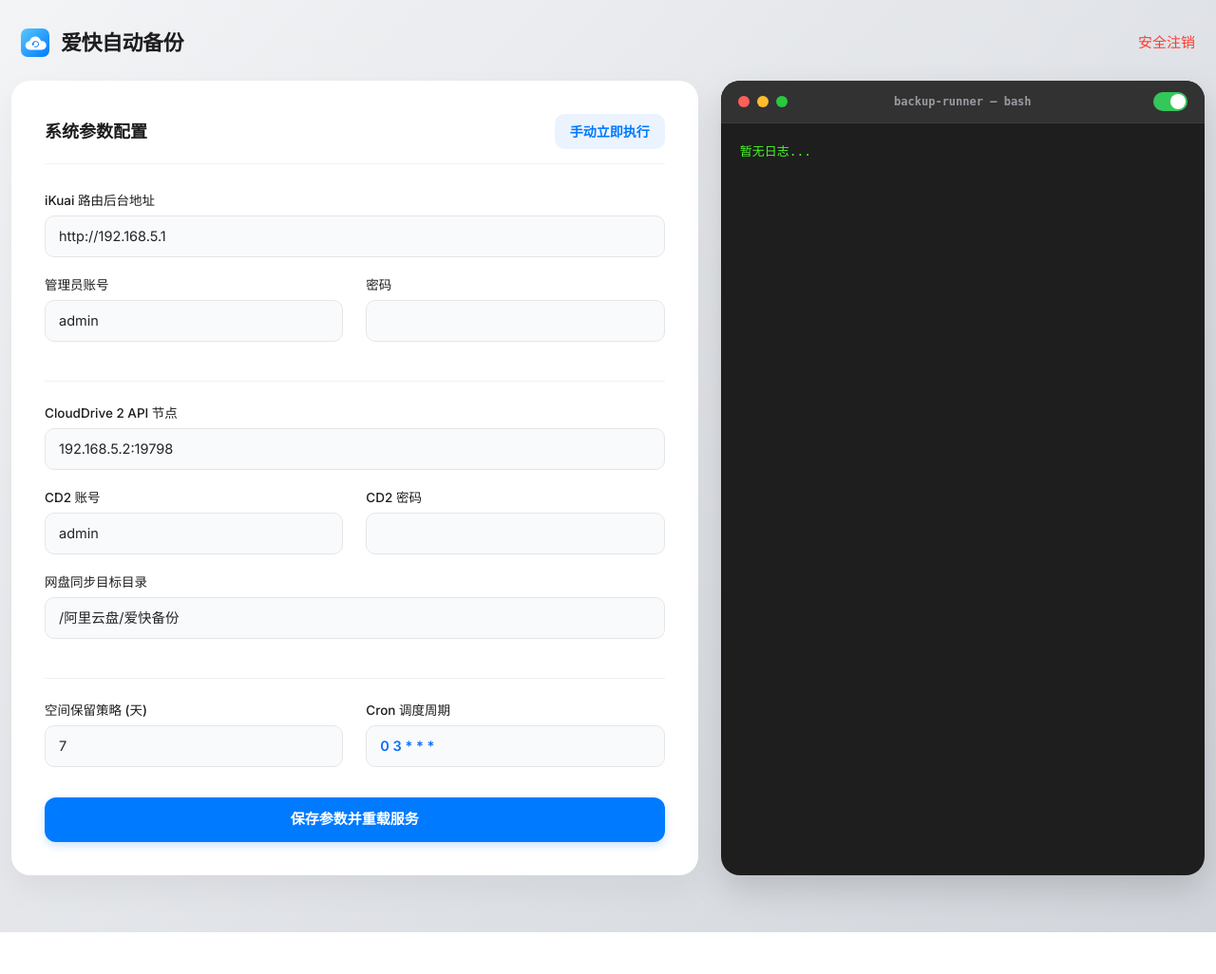
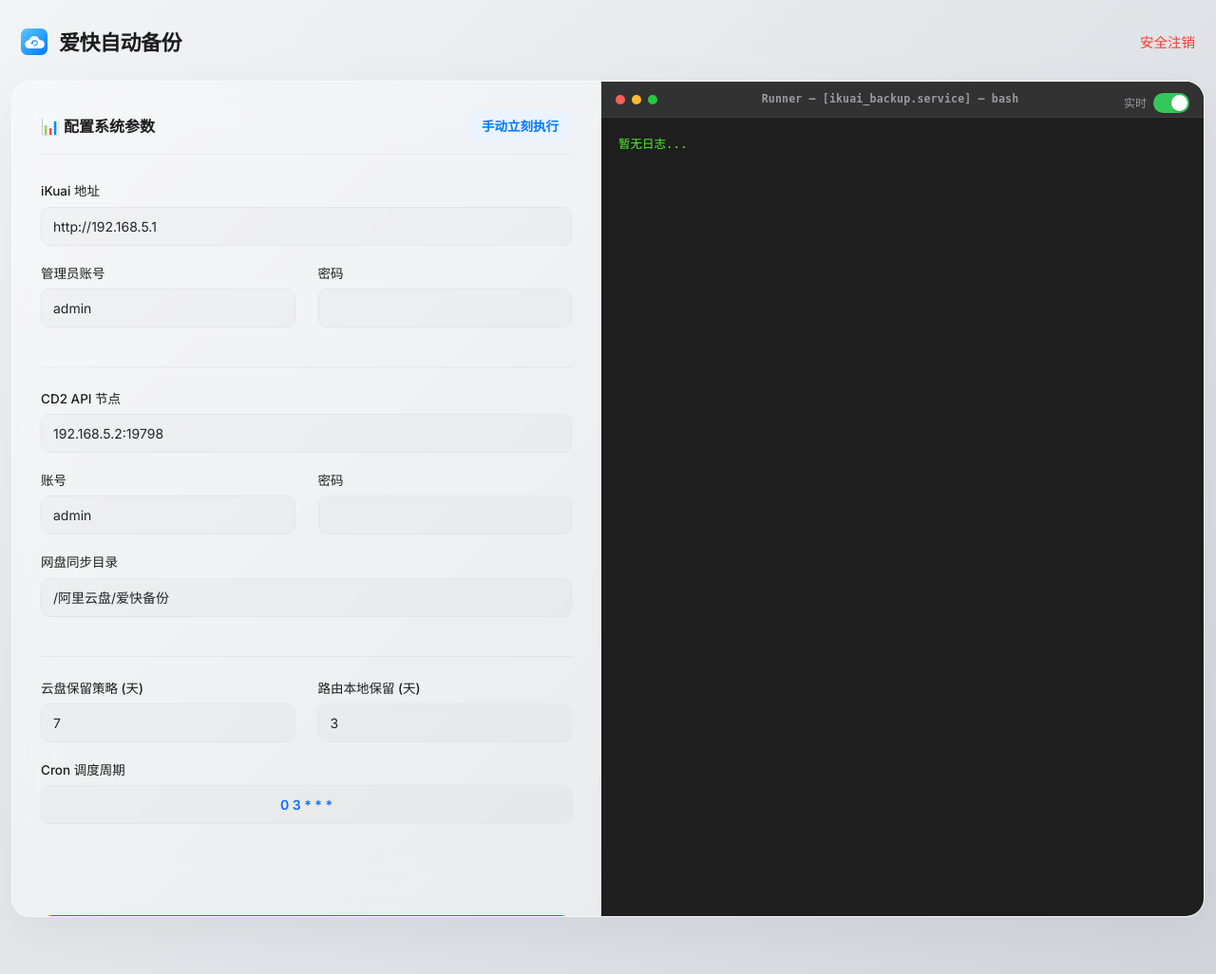
Before and after one commit to jiumian8/ikua-backup-jiumian, a Flask app: page / in a window 1280 px wide. Shown: the whole page at 95% size. Before the commit the page ends 982 px from the top, so only its background shows below. Run offline with Flask 3, Linux system fonts and the light colour scheme; the visitor is signed in with stand-in values (Sample User, id 1); parts of the project's set-up code (start-up, migrations or seed data) failed here and were passed over.

Commit message:
Refactor HTML structure and styling for UI components

```diff
--- a/templates/index.html
+++ b/templates/index.html
@@ -27,86 +27,66 @@
             display: flex; align-items: center; gap: 12px;
         }
 
-        /* 绝对对齐的卡片体系 */
-        .apple-card {
-            background: #FFFFFF; border-radius: 20px;
-            box-shadow: 0 15px 35px rgba(0, 0, 0, 0.05); border: none;
-            padding: 35px; display: flex; flex-direction: column;
-        }
-        .mac-terminal {
-            background-color: #1E1E1E; border-radius: 20px;
-            box-shadow: 0 15px 35px rgba(0, 0, 0, 0.15);
-            overflow: hidden; display: flex; flex-direction: column;
+        .suite-wrapper {
+            background: rgba(255, 255, 255, 0.4); backdrop-filter: blur(25px); -webkit-backdrop-filter: blur(25px);
+            border-radius: 20px; border: 1px solid rgba(255, 255, 255, 0.5);
+            box-shadow: 0 15px 50px rgba(0, 0, 0, 0.05); display: flex; overflow: hidden;
         }
 
+        .parameter-pane { flex: 0 0 620px; padding: 30px; border-right: 1px solid rgba(0, 0, 0, 0.05); }
         .pane-header {
             display: flex; justify-content: space-between; align-items: center;
-            margin-bottom: 25px; padding-bottom: 15px; border-bottom: 1px solid rgba(0,0,0,0.05);
+            margin-bottom: 25px; padding-bottom: 12px; border-bottom: 1px solid rgba(0,0,0,0.05);
         }
-        .pane-header h5 { margin:0; font-weight:600; font-size:18px;}
+        .pane-header h5 { margin:0; font-weight:600; font-size:16px;}
 
-        .form-label { font-weight: 500; font-size: 13.5px; margin-bottom: 6px;}
+        .form-label { font-weight: 500; color: var(--text-main); font-size: 13.5px; margin-bottom: 6px;}
         .form-control {
-            border-radius: 10px; border: 1px solid #E5E5E7;
-            padding: 10px 14px; background-color: #F9FAFB; font-size: 14.5px; transition: all 0.2s;
+            border-radius: 9px; border: 1px solid #E5E5E7;
+            padding: 9px 12px; background-color: rgba(0,0,0,0.02); font-size: 14px; transition: all 0.2s;
         }
-        .form-control:focus {
-            background-color: #fff; border-color: var(--apple-blue);
-            box-shadow: 0 0 0 3px rgba(0, 122, 255, 0.15);
+        .form-control:focus { background-color: #fff; border-color: var(--apple-blue); box-shadow: 0 0 0 3px rgba(0, 122, 255, 0.15); }
+
+        .terminal-pane { flex: 1; background-color: #1E1E1E; display: flex; flex-direction: column; }
+        .terminal-header {
+            background-color: #323233; padding: 10px 15px;
+            display: flex; justify-content: space-between; align-items: center; border-bottom: 1px solid rgba(255,255,255,0.05);
         }
-
-        /* 终端头部细节 */
-        .terminal-header {
-            background-color: #323233; padding: 12px 18px;
-            display: flex; justify-content: space-between; align-items: center;
-            border-bottom: 1px solid rgba(255,255,255,0.05);
-        }
-        .mac-dots { display: flex; gap: 8px; width: 60px;}
-        .mac-dot { width: 12px; height: 12px; border-radius: 50%; }
-        .dot-red { background-color: #FF5F56; cursor: pointer; }
+        .mac-dots { display: flex; gap: 7px; }
+        .mac-dot { width: 10px; height: 10px; border-radius: 50%; }
+        .dot-red { background-color: #FF5F56; cursor: pointer;}
         .dot-red:hover { opacity: 0.8; }
         .dot-yellow { background-color: #FFBD2E; }
         .dot-green { background-color: #27C93F; }
-        .terminal-title { color: #9A9AA1; font-size: 12px; font-weight: 600; font-family: monospace; text-align: center; flex: 1;}
-
-        .ios-toggle-label {
-            display: flex; align-items: center; gap: 8px; font-size: 12px; color: #9A9AA1; width: 60px; justify-content: flex-end;
-        }
-        .ios-switch { position: relative; display: inline-block; width: 36px; height: 20px; }
-        .ios-switch input { opacity: 0; width: 0; height: 0; }
-        .slider { position: absolute; cursor: pointer; top: 0; left: 0; right: 0; bottom: 0; background-color: #555; transition: .2s; border-radius: 20px; }
-        .slider:before { position: absolute; content: ""; height: 16px; width: 16px; left: 2px; bottom: 2px; background-color: white; transition: .2s; border-radius: 50%; }
-        input:checked + .slider { background-color: var(--apple-green); }
-        input:checked + .slider:before { transform: translateX(16px); }
+        .terminal-title { color: #9A9AA1; font-size: 11.5px; font-weight: 600; font-family: monospace; letter-spacing: 0.2px;}
 
         #logOutput {
-            flex-grow: 1; height: 100%; padding: 20px;
-            background-color: transparent; color: #4AF626;
-            font-family: 'SF Mono', Menlo, Consolas, monospace;
-            border: none; outline: none; resize: none; font-size: 13px; line-height: 1.6;
+            flex-grow: 1; padding: 18px; min-height: 500px; background-color: transparent; color: #4AF626;
+            font-family: 'SF Mono', Menlo, Consolas, monospace; border: none; outline: none; resize: none; font-size: 12.5px; line-height: 1.6;
         }
         #logOutput::-webkit-scrollbar { width: 8px; }
         #logOutput::-webkit-scrollbar-thumb { background-color: #4C4C4C; border-radius: 4px; }
 
-        .btn-trigger {
-            background-color: #EBF3FF; color: var(--apple-blue); font-weight: 600;
-            border-radius: 10px; border: none; padding: 8px 16px; transition: background 0.2s; font-size: 14px;
-        }
+        .ios-toggle-label { position: absolute; right: 15px; top: 12px; font-size: 12px; color: #9A9AA1; display: flex; align-items: center; gap: 7px;}
+        .ios-switch { position: relative; display: inline-block; width: 38px; height: 21px; }
+        .ios-switch input { opacity: 0; width: 0; height: 0; }
+        .slider { position: absolute; cursor: pointer; top: 0; left: 0; right: 0; bottom: 0; background-color: #E5E5EA; transition: .2s; border-radius: 21px; }
+        .slider:before { position: absolute; content: ""; height: 17px; width: 17px; left: 2px; bottom: 2px; background-color: white; transition: .2s; border-radius: 50%; box-shadow: 0 1px 3px rgba(0,0,0,0.15); }
+        input:checked + .slider { background-color: var(--apple-green); }
+        input:checked + .slider:before { transform: translateX(17px); }
+
+        .btn-trigger { background-color: #EBF3FF; color: var(--apple-blue); font-weight: 600; border-radius: 9px; border: none; padding: 7px 14px; transition: background 0.2s; font-size: 13.5px; }
         .btn-trigger:hover { background-color: #D6E8FF; }
-        .btn-apple {
-            background-color: var(--apple-blue); color: white; border-radius: 12px;
-            padding: 12px; font-weight: 600; border: none; transition: transform 0.1s; font-size: 15px;
-            box-shadow: 0 4px 10px rgba(0, 122, 255, 0.2); width: 100%;
-        }
-        .btn-apple:hover { background-color: #0062CC; transform: scale(0.98); color: white;}
-        .section-separator { margin: 25px 0 20px 0; border-top: 1px solid rgba(0,0,0,0.06); }
+        .btn-apple { background-color: var(--apple-blue); color: white; border-radius: 12px; padding: 11px; font-weight: 600; border: none; transition: transform 0.1s; font-size: 14px; box-shadow: 0 3px 6px rgba(0, 122, 255, 0.1); }
+        .btn-apple:hover { background-color: #0062CC; transform: scale(0.99); color: white;}
+        .section-separator { margin: 25px 0 20px 0; border-top: 1px solid rgba(0,0,0,0.05); }
     </style>
 </head>
 <body>
 <div class="container-fluid" style="max-width:1300px;">
     <div class="modern-nav">
         <h3>
-            <svg width="30" height="30" viewBox="0 0 256 256" xmlns="http://www.w3.org/2000/svg">
+            <svg style="margin-bottom: 2px;" width="28" height="28" viewBox="0 0 256 256" xmlns="http://www.w3.org/2000/svg">
                 <defs><linearGradient id="nGrad" x1="0%" y1="0%" x2="100%" y2="100%"><stop offset="0%" stop-color="#5AC8FA"/><stop offset="100%" stop-color="#007AFF"/></linearGradient></defs>
                 <rect width="256" height="256" rx="60" fill="url(#nGrad)"/>
                 <g transform="translate(-8, 20)">
@@ -116,74 +96,76 @@
             </svg>
             爱快自动备份
         </h3>
-        <a href="/logout" style="color:#FF3B30; text-decoration:none; font-weight:500; font-size:15px;">安全注销</a>
+        <a href="/logout" style="color:#FF3B30; text-decoration:none; font-weight:500; font-size:14.5px;">安全注销</a>
     </div>
 
-    <div class="row align-items-stretch">
-
-        <div class="col-lg-6 col-xl-7 mb-4 mb-lg-0 d-flex">
-            <div class="apple-card w-100">
+    <div class="suite-wrapper">
+        <div class="parameter-pane">
             <div class="pane-header">
-                    <h5>系统参数配置</h5>
-                    <button class="btn-trigger" onclick="triggerBackup()">手动立即执行</button>
+                <h5>📊 配置系统参数</h5>
+                <button class="btn-trigger" onclick="triggerBackup()">手动立刻执行</button>
             </div>
-                <form id="configForm" class="d-flex flex-column flex-grow-1">
+            <form id="configForm" class="d-flex flex-column h-100">
                 <div class="mb-3">
-                        <label class="form-label">iKuai 路由后台地址</label>
+                    <label class="form-label">iKuai 地址</label>
                     <input type="text" class="form-control" id="ikuai_ip" value="{{ config.ikuai_ip }}">
                 </div>
                 <div class="row mb-3">
-                        <div class="col-6"><label class="form-label">管理员账号</label><input type="text" class="form-control" id="ikuai_user" value="{{ config.ikuai_user }}"></div>
+                    <div class="col-6 mb-md-0"><label class="form-label">管理员账号</label><input type="text" class="form-control" id="ikuai_user" value="{{ config.ikuai_user }}"></div>
                     <div class="col-6"><label class="form-label">密码</label><input type="password" class="form-control" id="ikuai_pass" value="{{ config.ikuai_pass }}"></div>
                 </div>
 
                 <div class="section-separator"></div>
 
                 <div class="mb-3">
-                        <label class="form-label">CloudDrive 2 API 节点</label>
+                    <label class="form-label">CD2 API 节点</label>
                     <input type="text" class="form-control" id="cd2_address" value="{{ config.cd2_address }}">
                 </div>
                 <div class="row mb-3">
-                        <div class="col-6"><label class="form-label">CD2 账号</label><input type="text" class="form-control" id="cd2_user" value="{{ config.cd2_user }}"></div>
-                        <div class="col-6"><label class="form-label">CD2 密码</label><input type="password" class="form-control" id="cd2_pass" value="{{ config.cd2_pass }}"></div>
+                    <div class="col-6 mb-md-0"><label class="form-label">账号</label><input type="text" class="form-control" id="cd2_user" value="{{ config.cd2_user }}"></div>
+                    <div class="col-6"><label class="form-label">密码</label><input type="password" class="form-control" id="cd2_pass" value="{{ config.cd2_pass }}"></div>
                 </div>
                 <div class="mb-3">
-                        <label class="form-label">网盘同步目标目录</label>
+                    <label class="form-label">网盘同步目录</label>
                     <input type="text" class="form-control" id="cd2_path" value="{{ config.cd2_path }}">
                 </div>
 
                 <div class="section-separator"></div>
 
-                    <div class="row mb-4">
-                        <div class="col-6"><label class="form-label">空间保留策略 (天)</label><input type="number" class="form-control" id="retain_days" value="{{ config.retain_days }}"></div>
-                        <div class="col-6"><label class="form-label">Cron 调度周期</label><input type="text" class="form-control text-primary fw-bold" id="cron_schedule" value="{{ config.cron_schedule }}"></div>
+                <div class="row mb-3">
+                    <div class="col-6"><label class="form-label">云盘保留策略 (天)</label><input type="number" class="form-control" id="retain_days" value="{{ config.retain_days }}"></div>
+                    <div class="col-6"><label class="form-label">路由本地保留 (天)</label><input type="number" class="form-control" id="local_retain_days" value="{{ config.local_retain_days }}"></div>
+                </div>
+                <div class="mb-3">
+                    <label class="form-label">Cron 调度周期</label>
+                    <input type="text" class="form-control text-primary fw-bold text-center" id="cron_schedule" value="{{ config.cron_schedule }}">
                 </div>
 
                 <div class="mt-auto pt-2">
-                        <button type="button" class="btn-apple" onclick="saveConfig()">保存参数并重载服务</button>
+                    <button type="button" class="btn-apple w-100" onclick="saveConfig()">应用并重载</button>
                 </div>
             </form>
         </div>
-        </div>
 
-        <div class="col-lg-6 col-xl-5 d-flex">
-            <div class="mac-terminal w-100">
+        <div class="terminal-pane">
             <div class="terminal-header">
                 <div class="mac-dots">
-                        <div class="mac-dot dot-red" onclick="clearLogs()" title="清空历史日志"></div>
+                    <div class="mac-dot dot-red" onclick="clearLogs()" style="cursor:pointer;" title="清空终端"></div>
                     <div class="mac-dot dot-yellow"></div>
                     <div class="mac-dot dot-green"></div>
                 </div>
-                    <div class="terminal-title">backup-runner — bash</div>
+                <div class="terminal-title">Runner — [ikuai_backup.service] — bash</div>
+                <div style="width:70px"></div>
+
                 <div class="ios-toggle-label">
-                        <label class="ios-switch" title="实时日志开关">
+                    <span>实时</span>
+                    <label class="ios-switch">
                         <input type="checkbox" id="autoRefresh" checked>
                         <span class="slider"></span>
                     </label>
                 </div>
             </div>
             <textarea id="logOutput" readonly>Loading console...</textarea>
-            </div>
         </div>
     </div>
 </div>
@@ -199,6 +181,8 @@ function getFormData() {
         "cd2_pass": document.getElementById('cd2_pass').value,
         "cd2_path": document.getElementById('cd2_path').value,
         "retain_days": parseInt(document.getElementById('retain_days').value),
+        // 获取本地保留天数
+        "local_retain_days": parseInt(document.getElementById('local_retain_days').value),
         "cron_schedule": document.getElementById('cron_schedule').value
     };
 }
@@ -212,7 +196,7 @@ function saveConfig() {
 }
 
 function triggerBackup() {
-    if(confirm("立即在后台触发完整备份流水线？")) {
+    if(confirm("立即在本机后台触发一次完整备份流程？")) {
         fetch('/api/trigger', { method: 'POST' })
         .then(res => res.json()).then(data => { fetchLogs(); });
     }
@@ -232,7 +216,7 @@ function fetchLogs() {
 }
 
 function clearLogs() {
-    if(confirm("强制清空终端日志？")) {
+    if(confirm("强制清空终端历史日志？")) {
         fetch('/api/clear_logs', {method: 'POST'}).then(() => fetchLogs());
     }
 }
```
Lines whose indentation alone changed are shown as unchanged.
